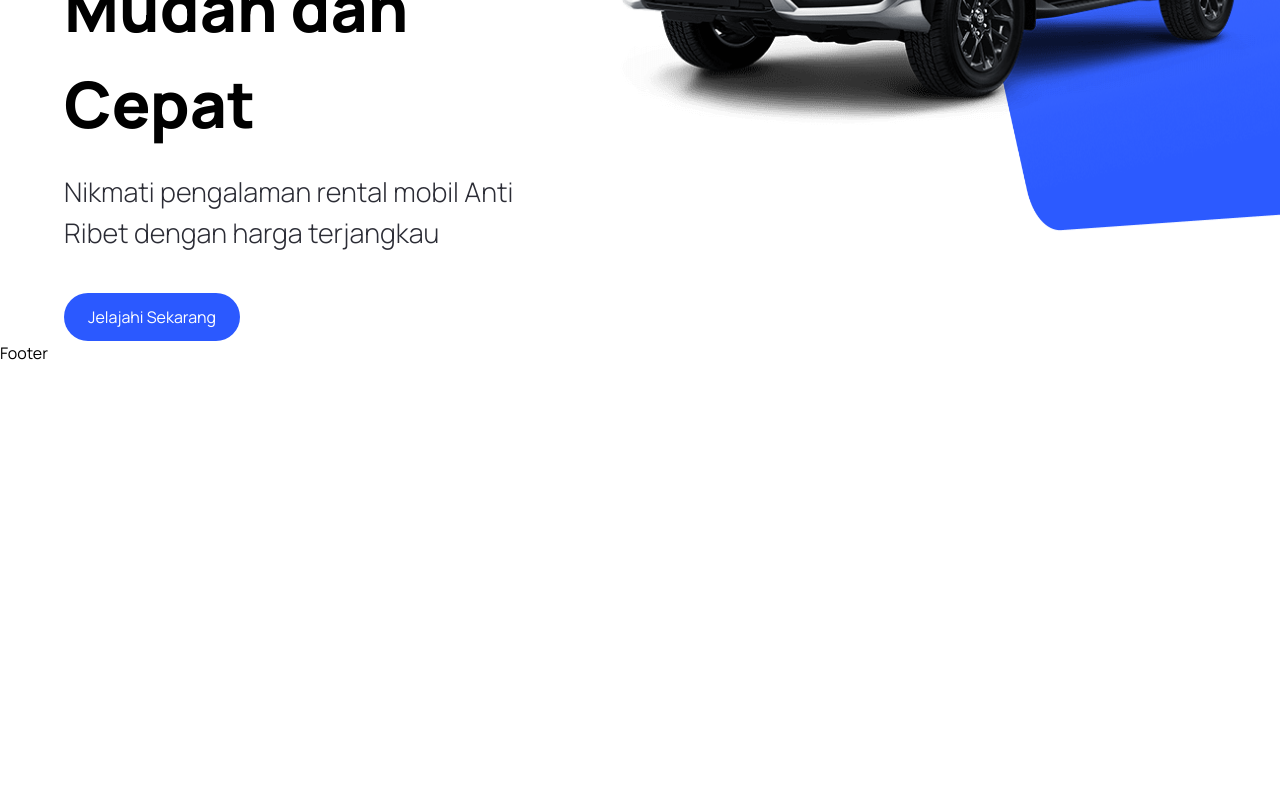
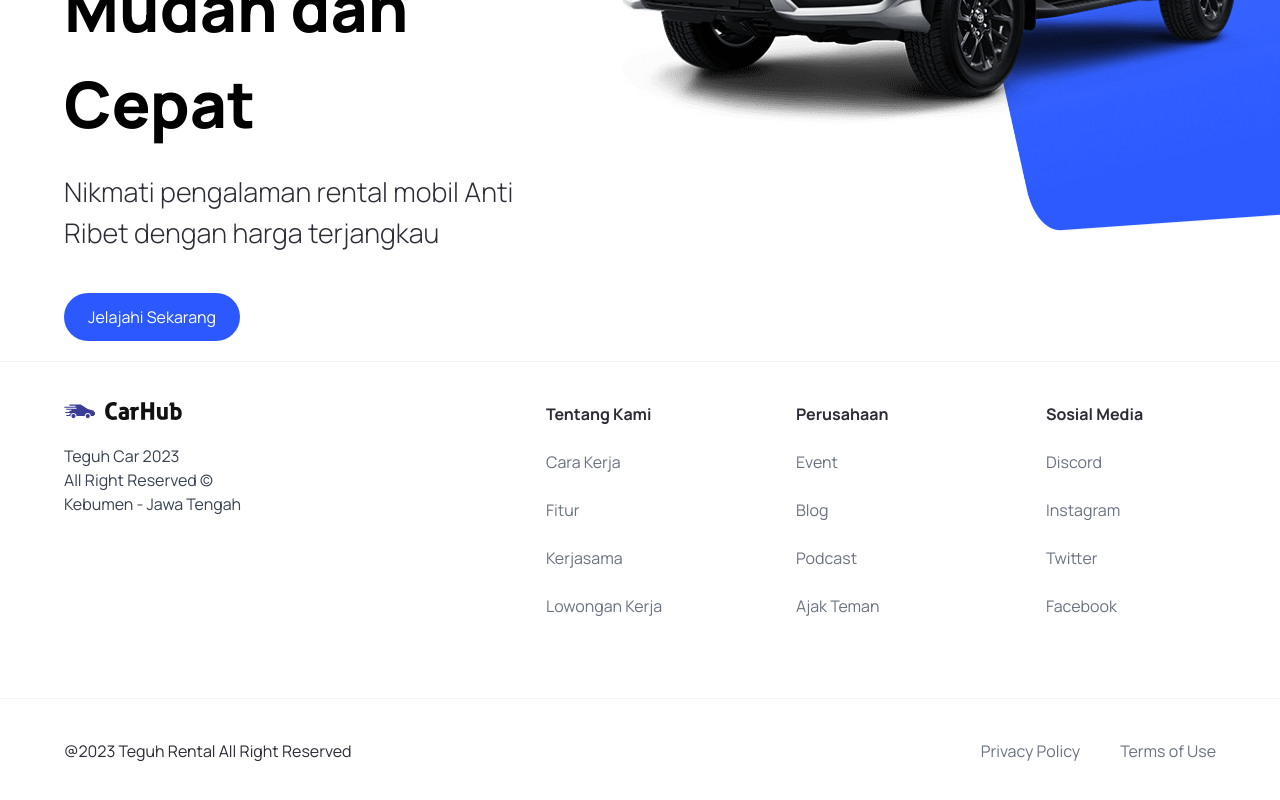
Before and after one commit to teguhwin8/rental_mobil, a Next.js app: page / in a window 1280 px wide. Shown: the part 472-1272 px from the top of the page. Before the commit the page ends 837 px from the top, so only its background shows below. Built offline with nearby package versions, Linux system fonts and the light colour scheme.

Commit message:
add a new component Footer

```diff
--- a/components/Footer.tsx
+++ b/components/Footer.tsx
@@ -1,7 +1,61 @@
-import React from "react";
+import Image from "next/image";
+import Link from "next/link";
+
+import { footerLinks } from "@/constants";
 
 const Footer = () => {
-  return <div>Footer</div>;
+  return (
+    <footer className="flex flex-col text-black-100 mt-5 border-t border-gray-100">
+      <div className="flex max-md:flex-col flex-wrap justify-between gap-5 sm:px-16 px-6 py-10">
+        <div className="flex flex-col justify-start items-start gap-6">
+          <Image
+            src="/logo.svg"
+            alt="Logo"
+            width={118}
+            height={18}
+            className="object-contain"
+          />
+          <p className="text-base text-gray-700">
+            Teguh Car 2023 <br />
+            All Right Reserved &copy; <br />
+            Kebumen - Jawa Tengah
+          </p>
+        </div>
+
+        <div className="footer__links">
+          {footerLinks.map((link) => (
+            <div key={link.title} className="footer__link">
+              <h3 className="font-bold">{link.title}</h3>
+
+              {link.links.map((item) => (
+                <Link
+                  href={item.url}
+                  key={item.title}
+                  className="text-gray-500"
+                >
+                  {item.title}
+                </Link>
+              ))}
+            </div>
+          ))}
+        </div>
+      </div>
+
+      <div className="flex justify-between items-center flex-wrap mt-10 border-t border-gray-100 sm:px-16 px-6 py-10">
+        <p className="whitespace-nowrap text-center md:text-left flex-1">
+          @2023 Teguh Rental All Right Reserved
+        </p>
+        <div className="footer__copyrights-link">
+          <Link href="/" className="text-gray-500 whitespace-nowrap">
+            Privacy Policy
+          </Link>
+          <Link href="/" className="text-gray-500 whitespace-nowrap">
+            Terms of Use
+          </Link>
+        </div>
+      </div>
+    </footer>
+  );
 };
 
 export default Footer;
--- /dev/null
+++ b/constants/index.ts
@@ -0,0 +1,101 @@
+export const manufacturers = [
+  "Acura",
+  "Alfa Romeo",
+  "Aston Martin",
+  "Audi",
+  "Bentley",
+  "BMW",
+  "Buick",
+  "Cadillac",
+  "Chevrolet",
+  "Chrysler",
+  "Citroen",
+  "Dodge",
+  "Ferrari",
+  "Fiat",
+  "Ford",
+  "GMC",
+  "Honda",
+  "Hyundai",
+  "Infiniti",
+  "Jaguar",
+  "Jeep",
+  "Kia",
+  "Lamborghini",
+  "Land Rover",
+  "Lexus",
+  "Lincoln",
+  "Maserati",
+  "Mazda",
+  "McLaren",
+  "Mercedes-Benz",
+  "MINI",
+  "Mitsubishi",
+  "Nissan",
+  "Porsche",
+  "Ram",
+  "Rolls-Royce",
+  "Subaru",
+  "Tesla",
+  "Toyota",
+  "Volkswagen",
+  "Volvo",
+];
+
+export const yearsOfProduction = [
+  { title: "Year", value: "" },
+  { title: "2015", value: "2015" },
+  { title: "2016", value: "2016" },
+  { title: "2017", value: "2017" },
+  { title: "2018", value: "2018" },
+  { title: "2019", value: "2019" },
+  { title: "2020", value: "2020" },
+  { title: "2021", value: "2021" },
+  { title: "2022", value: "2022" },
+  { title: "2023", value: "2023" },
+];
+
+export const fuels = [
+  {
+    title: "Bensin",
+    value: "",
+  },
+  {
+    title: "Solar",
+    value: "Solar",
+  },
+  {
+    title: "Mobil Listrik",
+    value: "Mobil Listrik",
+  },
+];
+
+export const footerLinks = [
+  {
+    title: "Tentang Kami",
+    links: [
+      { title: "Cara Kerja", url: "/" },
+      { title: "Fitur", url: "/" },
+      { title: "Kerjasama", url: "/" },
+      { title: "Lowongan Kerja", url: "/" },
+    ],
+  },
+  {
+    title: "Perusahaan",
+    links: [
+      { title: "Event", url: "/" },
+      { title: "Blog", url: "/" },
+      { title: "Podcast", url: "/" },
+      { title: "Ajak Teman", url: "/" },
+    ],
+  },
+  {
+    title: "Sosial Media",
+    links: [
+      { title: "Discord", url: "/" },
+      { title: "Instagram", url: "/" },
+      { title: "Twitter", url: "/" },
+      { title: "Facebook", url: "/" },
+    ],
+  },
+];
```
